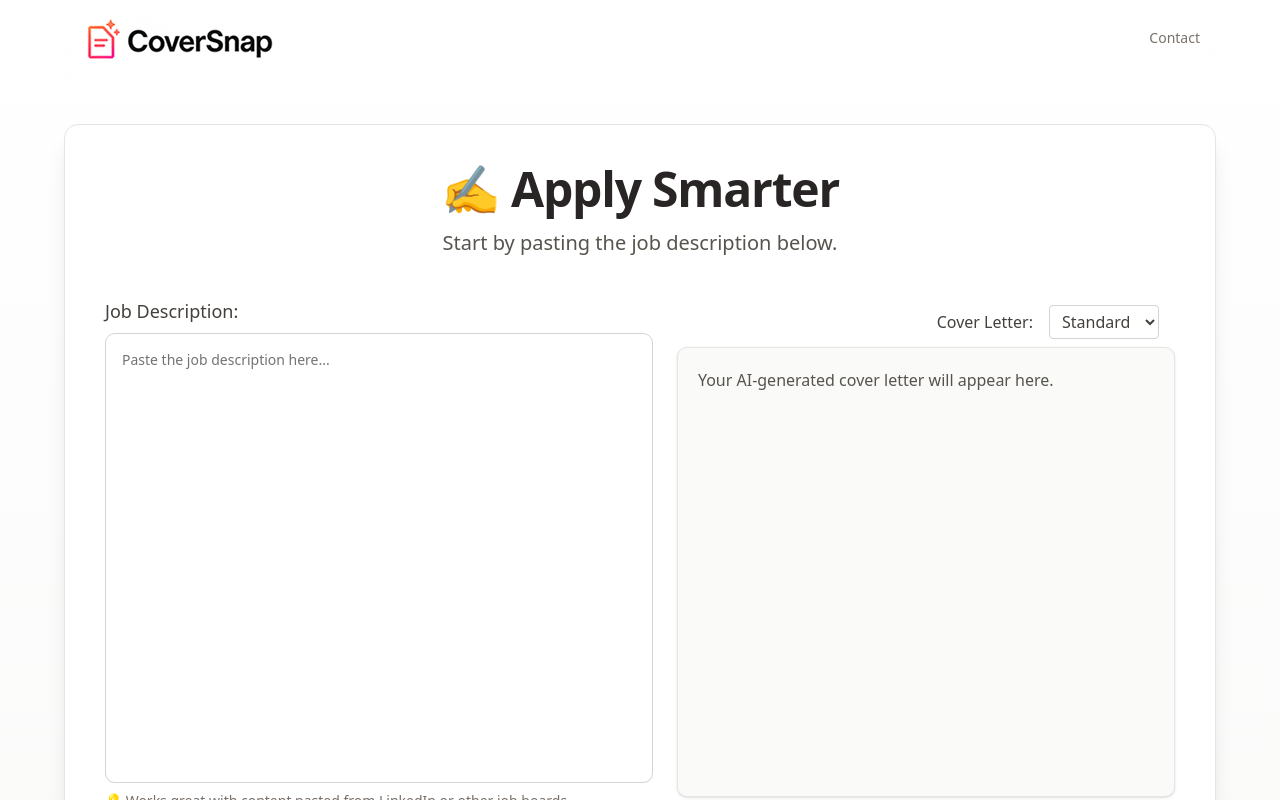
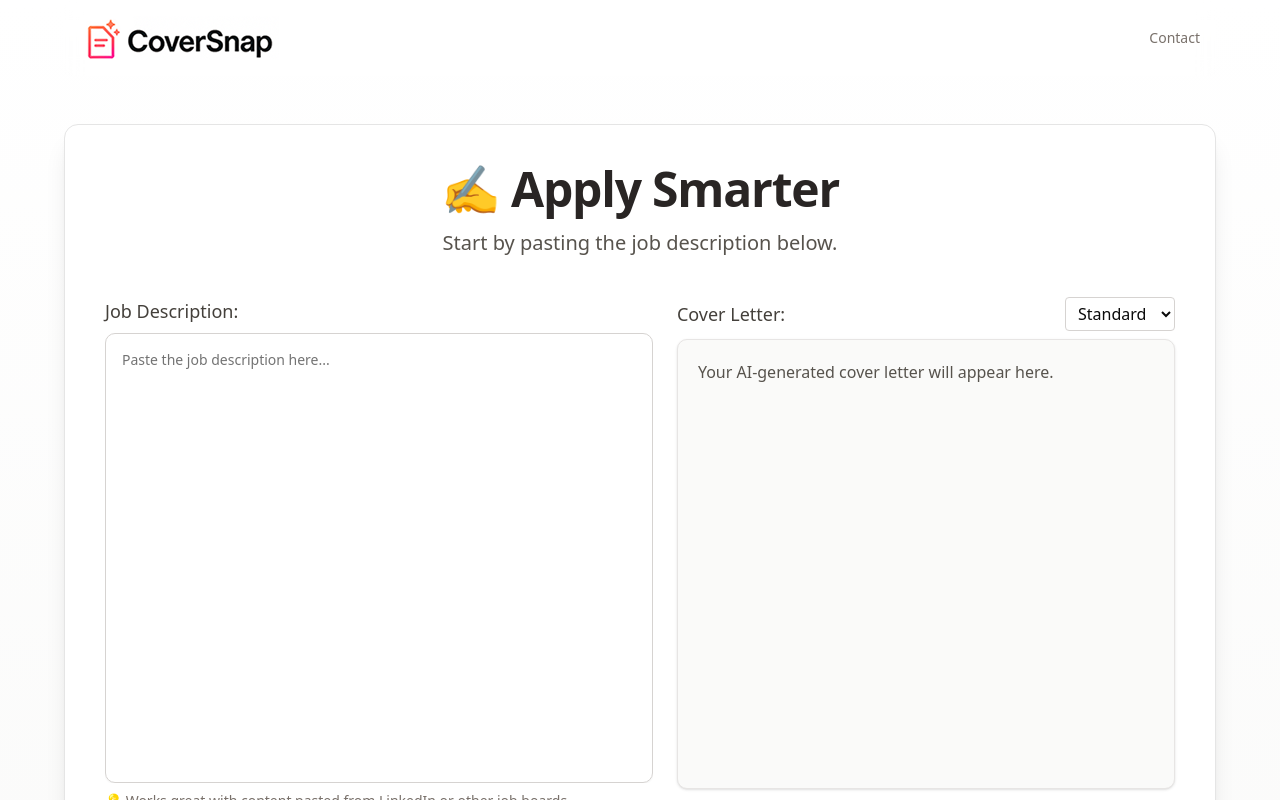
Before and after one commit to jspruance/coversnap, a Next.js app: page / in a window 1280 px wide. Shown: the top 800 px of the page. Built offline with nearby package versions, Linux system fonts and the light colour scheme.

Commit message:
Update options

```diff
--- a/src/app/page.tsx
+++ b/src/app/page.tsx
@@ -132,24 +132,25 @@ export default function Home() {
                 </div>
 
                 <div className="h-full flex flex-col">
-                  <div className="px-4 py-2 flex flex-col items-start md:flex-row md:justify-end md:items-center gap-2">
-                    <label htmlFor="style" className="text-stone-700 font-medium md:mr-2">Cover Letter:</label>
+                  <div className="flex justify-between items-center mb-2">
+                    <label className="block text-stone-700 font-medium text-lg">Cover Letter:</label>
                     <select
                       id="style"
-                      className="border border-stone-300 rounded px-2 py-1 cursor-pointer bg-white text-stone-700"
+                      className="border border-stone-300 rounded px-2 py-1 cursor-pointer"
                       value={lengthOption}
                       onChange={(e) => setLengthOption(e.target.value)}
                       title={styleDescriptions[lengthOption]}
                     >
-                      <option value="short" title={styleDescriptions.short}>Short</option>
-                      <option value="standard" title={styleDescriptions.standard}>Standard</option>
-                      <option value="concise" title={styleDescriptions.concise}>Concise</option>
-                      <option value="elaborate" title={styleDescriptions.elaborate}>Elaborate</option>
-                      <option value="executive" title={styleDescriptions.executive}>Executive</option>
-                      <option value="creative" title={styleDescriptions.creative}>Creative</option>
-                      <option value="technical" title={styleDescriptions.technical}>Technical</option>
+                      <option value="short">Short</option>
+                      <option value="standard">Standard</option>
+                      <option value="concise">Concise</option>
+                      <option value="elaborate">Elaborate</option>
+                      <option value="executive">Executive</option>
+                      <option value="creative">Creative</option>
+                      <option value="technical">Technical</option>
                     </select>
                   </div>
+
                   <div ref={resultRef} className="relative h-[450px] overflow-y-auto p-5 bg-stone-50 border border-stone-200 rounded-lg text-left shadow-sm whitespace-pre-line">
                     {output && (
                       <button type="button" onClick={handleCopy} className="absolute top-2 right-2 text-sm text-stone-500 hover:text-stone-700 flex items-center gap-1 cursor-pointer">
```
